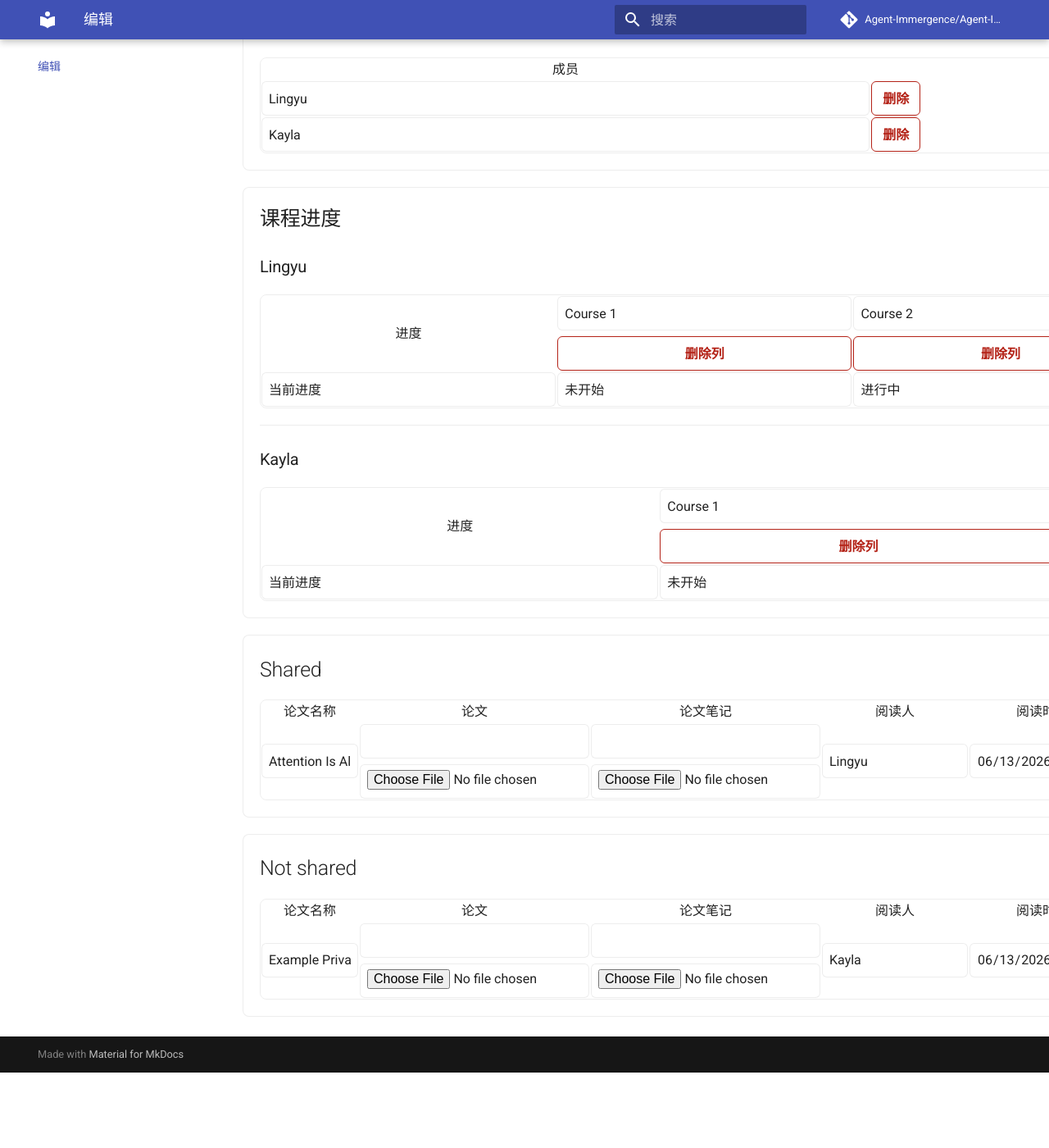
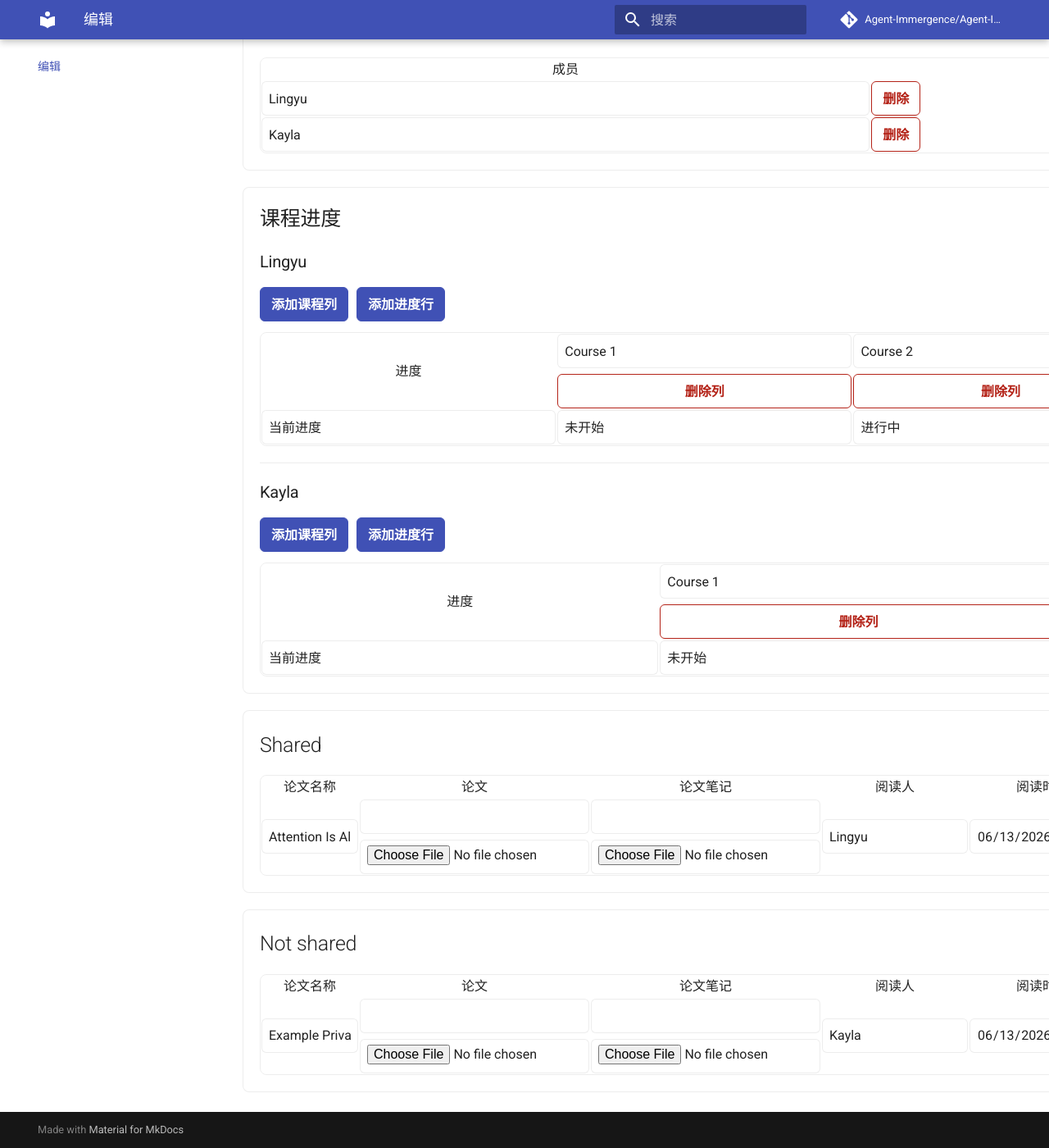
Before and after one commit to Agent-Immergence/Agent-Immergence.github.io, an MkDocs documentation site: the page built from docs/admin/index.md, in a window 1280 px wide and 1400 px high, scrolled down 408 px. Shown: the whole window at 82% size. Built offline with MkDocs 1.6.1 and Material for MkDocs 9.7.7, drawn with Linux system fonts in a browser that asks for light colours; comment, search, counter and statistics services are not loaded; before the commit the page ends 1716 px from its top, so only the background shows below that.

Commit message:
Keep course add buttons visible

```diff
--- a/docs/assets/js/admin.js
+++ b/docs/assets/js/admin.js
@@ -291,9 +291,9 @@
       <section class="member-course-editor" data-member-course-section="${escapeAttribute(member.id)}">
         <div class="table-actions">
           <h3 data-course-heading="${escapeAttribute(member.id)}">${escapeHtml(member.name)}</h3>
-          <div>
-            <button type="button" data-add-course-column="${escapeAttribute(member.id)}">添加课程列</button>
-            <button type="button" data-add-course-row="${escapeAttribute(member.id)}">添加进度行</button>
+          <div class="toolbar-actions">
+            <button type="button" class="primary-button" data-add-course-column="${escapeAttribute(member.id)}">添加课程列</button>
+            <button type="button" class="primary-button" data-add-course-row="${escapeAttribute(member.id)}">添加进度行</button>
           </div>
         </div>
         <div class="editor-table-wrap">
--- a/docs/stylesheets/extra.css
+++ b/docs/stylesheets/extra.css
@@ -165,20 +165,21 @@
 }
 
 .table-actions {
-  display: flex;
-  align-items: center;
-  justify-content: space-between;
+  display: grid;
   gap: 0.8rem;
+  justify-items: start;
 }
 
 .table-actions h3 {
   margin: 0;
 }
 
-.table-actions > div {
+.toolbar-actions {
   display: flex;
   flex-wrap: wrap;
   gap: 0.5rem;
+  justify-content: flex-start;
+  max-width: 100%;
 }
 
 .stacked-field {
@@ -192,9 +193,13 @@
     grid-template-columns: 1fr;
   }
 
-  .panel-heading,
-  .table-actions {
+  .panel-heading {
     align-items: stretch;
     flex-direction: column;
   }
+
+  .toolbar-actions {
+    flex-direction: column;
+    align-items: stretch;
+  }
 }
```
